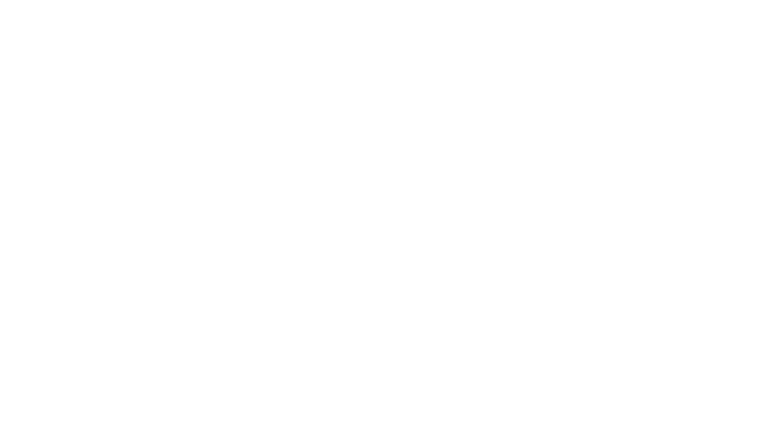
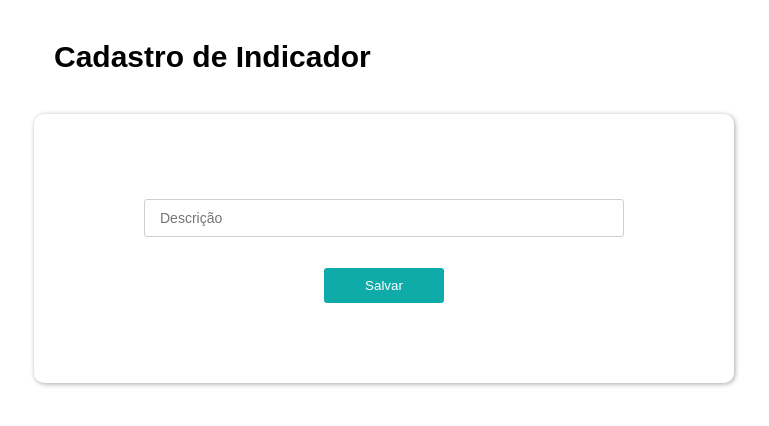
Before and after one commit to gx2-tecnologia/followup-front-end, a React (Create React App) app: page /CadastroIndicador in a window 1280 px wide. Shown: the top 426 px of the page, without its empty margins (256-1025 px from the left). Built offline with nearby package versions, Linux system fonts and the light colour scheme.

Commit message:
Implementação cadastro de indicadores

```diff
--- /dev/null
+++ b/src/pages/CadastroIndicador/cadastroIndicador.js
@@ -0,0 +1,25 @@
+import React, { Component } from 'react';
+import { ContainerMain } from './styles';
+
+export default class CadastroIndicador extends Component {
+  constructor(props) {
+    super(props);
+    this.state = {};
+  }
+
+  render() {
+    return (
+      <>
+        <ContainerMain>
+          <h1> Cadastro de Indicador</h1>
+          <div className="divForm">
+            <form>
+              <input type="text" placeholder="Descrição" />
+              <button>Salvar</button>
+            </form>
+          </div>
+        </ContainerMain>
+      </>
+    );
+  }
+}
--- /dev/null
+++ b/src/pages/CadastroIndicador/styles.js
@@ -0,0 +1,57 @@
+import styled from 'styled-components';
+
+export const ContainerMain = styled.div`
+  width: 700px;
+  height: 500px;
+  margin: 10px auto;
+  background-color: #ffffff;
+
+  div.divForm {
+    border-radius: 10px;
+    padding: 80px 50px;
+    box-shadow: 1px 1px 5px rgba(0, 0, 0, 0.349019607843);
+  }
+
+  h1 {
+    font-family: Raleway, sans-serif;
+    font-size: 30px;
+    font-weight: 550;
+
+    margin: 40px 20px;
+  }
+
+  input {
+    width: 80%;
+    margin-bottom: 24px;
+    margin-left: 10%;
+    padding: 10px 15px;
+    border: 1px solid #cfcfcf;
+    outline: 0;
+    font-family: Raleway, sans-serif;
+    font-weight: 500;
+    font-size: 14px;
+    background-color: #fff;
+    color: #797979;
+    -webkit-box-sizing: border-box;
+    -moz-box-sizing: border-box;
+    box-sizing: border-box;
+    -webkit-border-radius: 3px;
+    -moz-border-radius: 3px;
+    border-radius: 3px;
+  }
+
+  button {
+    font-family: Raleway, sans-serif;
+    height: 35px;
+    width: 20%;
+    background-color: #0faba8;
+    margin: 0 40%;
+    border: none;
+    border-radius: 3px;
+    color: #fff;
+    &:hover {
+      background-color: rgba(0, 0, 0, 1);
+      color: #0faba8;
+    }
+  }
+`;
--- a/src/routes/listRoutes.js
+++ b/src/routes/listRoutes.js
@@ -1,4 +1,5 @@
 import Home from 'pages/Home';
+import CadastroIndicador from 'pages/CadastroIndicador/cadastroIndicador';
 
 export const routes = [
   {
@@ -7,4 +8,10 @@
     component: Home,
     isMenu: false,
   },
+  {
+    description: 'Cadastro de Indicadores',
+    path: '/CadastroIndicador',
+    component: CadastroIndicador,
+    isMenu: false,
+  },
 ];
```
